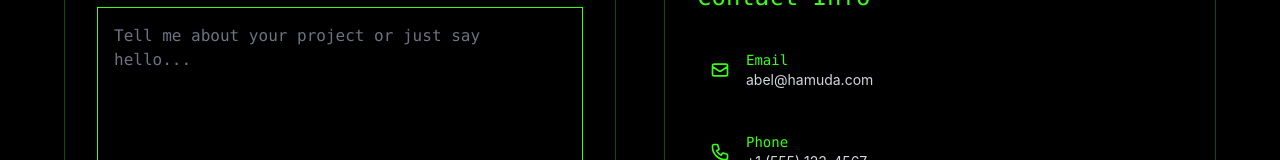
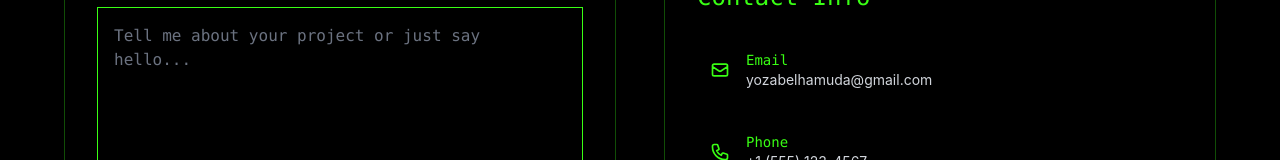
Before and after one commit to abelhamuda/abelhamuda-portfolio-frontend, a React (Vite) app: page /contact in a window 1280 px wide. Shown: the part 590-750 px from the top of the page. Built offline with nearby package versions, Linux system fonts and the light colour scheme.

Commit message:
update contact section

```diff
--- a/src/pages/Contact.jsx
+++ b/src/pages/Contact.jsx
@@ -43,7 +43,7 @@ const Contact = () => {
     },
     {
       name: 'Twitter',
-      url: 'https://twitter.com/abelhamuda',
+      url: 'https://twitter.com/ablhamuda',
       icon: 'M23 3a10.9 10.9 0 0 1-3.14 1.53 4.48 4.48 0 0 0-7.86 3v1A10.66 10.66 0 0 1 3 4s-4 9 5 13a11.64 11.64 0 0 1-7 2c9 5 20 0 20-11.5a4.5 4.5 0 0 0-.08-.83A7.72 7.72 0 0 0 23 3z'
     },
     {
@@ -204,7 +204,7 @@ const Contact = () => {
               <div className="space-y-4">
                 {[
                   { icon: 'M3 8l7.89 5.26a2 2 0 002.22 0L21 8M5 19h14a2 2 0 002-2V7a2 2 0 00-2-2H5a2 2 0 00-2 2v10a2 2 0 002 2z',
-                    label: 'Email', value: 'abel@hamuda.com' },
+                    label: 'Email', value: 'yozabelhamuda@gmail.com' },
                   { icon: 'M3 5a2 2 0 012-2h3.28a1 1 0 01.948.684l1.498 4.493a1 1 0 01-.502 1.21l-2.257 1.13a11.042 11.042 0 005.516 5.516l1.13-2.257a1 1 0 011.21-.502l4.493 1.498a1 1 0 01.684.949V19a2 2 0 01-2 2h-1C9.716 21 3 14.284 3 6V5z',
                     label: 'Phone', value: '+1 (555) 123-4567' },
                   { icon: 'M17.657 16.657L13.414 20.9a1.998 1.998 0 01-2.827 0l-4.244-4.243a8 8 0 1111.314 0z M15 11a3 3 0 11-6 0 3 3 0 016 0z',
```
